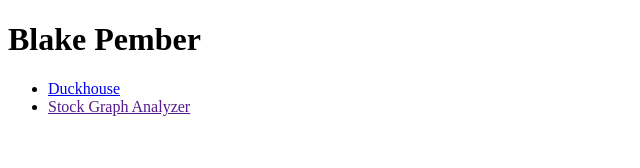
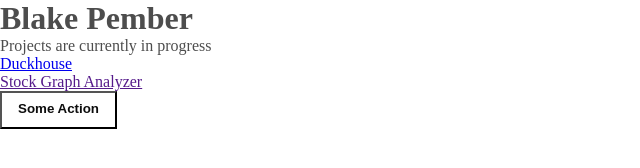
Before and after one commit to BlakePember/BlakePember.github.io, a plain HTML site: page index.html in a window 1280 px wide. Shown: the whole page, without its empty margins (0-640 px from the left). Drawn offline with Linux system fonts and the light colour scheme.

Commit message:
initial ui colors

```diff
--- a/duckhouse/styles/navbar.css
+++ b/duckhouse/styles/navbar.css
@@ -110,7 +110,7 @@
     height: 100%;
     color: var(--text-color);
     text-decoration: none;
-    padding: 0 15px;
+    padding: 15px;
     display: flex;
     align-items: center;
     text-align:center;
--- a/index.html
+++ b/index.html
@@ -4,18 +4,24 @@
     <meta charset="UTF-8">
     <meta name="viewport" content="width=device-width, initial-scale=1.0">
     <title>Duckhouse</title>
-    <link rel="stylesheet" href="style.css">
+    <link rel="stylesheet" href="styles.css">
 </head>
 
 <body>
-
-    <h1> Blake Pember</h1>
-    <nav class="projects">
+    <div class="projects">
+        <h1> Blake Pember</h1>
+        <p>Projects are currently in progress</p>
         <ul>
             <li><a href="duckhouse/">Duckhouse</a></li>
             <li><a href=""> Stock Graph Analyzer </a></li>
         </ul>
-    </nav>
+        <button onclick="toggle()">Some Action</button>
+    </div>
+    <script>
+        function toggle() {
+            document.body.classList.toggle("dark")
+        }
+    </script>
 
 
 </body>
--- /dev/null
+++ b/styles.css
@@ -0,0 +1,32 @@
+:root{
+    --bg-dark: hsl(0,0%,90%);
+    --bg: hsl(0,0%,95%);
+    --bg-light: hsl(0,0%,100%);
+    --text: hsl(0,0%,5%);
+    --text-muted: hsl(0,0%,30%);
+}
+body.dark {
+    --bg-dark: hsl(0,0%,0%);
+    --bg: hsl(0,0%,5%);
+    --bg-light: hsl(0,0%,10%);
+    --text: hsl(0,0,95);
+    --text-muted: hsl(0,0%,70%);
+}
+
+body{
+    background: var((--bg-dark));
+    color: var(--text-muted);
+}
+
+button {
+    background: var(--bg-light);
+    padding: 0.5rem 1rem 0.7rem 1rem;
+    color: var(--text);
+    font-weight: 700;
+}
+
+
+*{
+    margin: 0;
+    padding: 0;
+}
```
